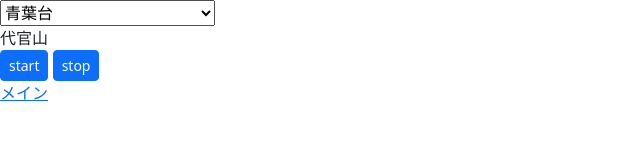
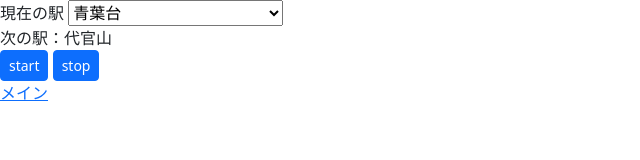
Before and after one commit to wist6ri4/20250517realmomotetsu, a plain HTML site: page roulette.html in a window 1280 px wide. Shown: the whole page, without its empty margins (0-640 px from the left). Drawn offline with nearby package versions, Linux system fonts and the light colour scheme.

Commit message:
20241102 roulette.htmlにlabelを追加

```diff
--- a/js/roulette.js
+++ b/js/roulette.js
@@ -1,11 +1,4 @@
 let startStation = document.getElementById('current-station').value;
-console.log(startStation);
-document.getElementById('current-station').addEventListener('change', function() {
-
-    startStation = this.value;
-    console.log(startStation);
-});
-
 const roulette = document.getElementById('roulette');
 
 // スピンフラグ
@@ -16,6 +9,13 @@ let spinInterval;
 let nextStation;
 
 main();
+
+document.getElementById('current-station').addEventListener('change', function() {
+    startStation = this.value;
+    if(isSpin)
+        stopRoulette();
+    console.log(startStation);
+});
 
 /**
  * メインメソッド
--- a/roulette.html
+++ b/roulette.html
@@ -20,6 +20,7 @@
 </header>
 <body>
     <div>
+        <label for="current-station">現在の駅</label>
         <select name="currentStation" id="current-station">
             <option value="青葉台">青葉台</option>
             <option value="あざみ野">あざみ野</option>
@@ -115,7 +116,9 @@
             <option value="横浜">横浜</option>
         </select>
     </div>
-    <div id="roulette"></div>
+    <div>
+        次の駅：<span id="roulette"></span>
+    </div>
     <div>
         <input type="button" class="btn btn-sm btn-primary" value="start" onclick="startRoulette()">
         <input type="button" class="btn btn-sm btn-primary" value="stop" onclick="stopRoulette()">
```
